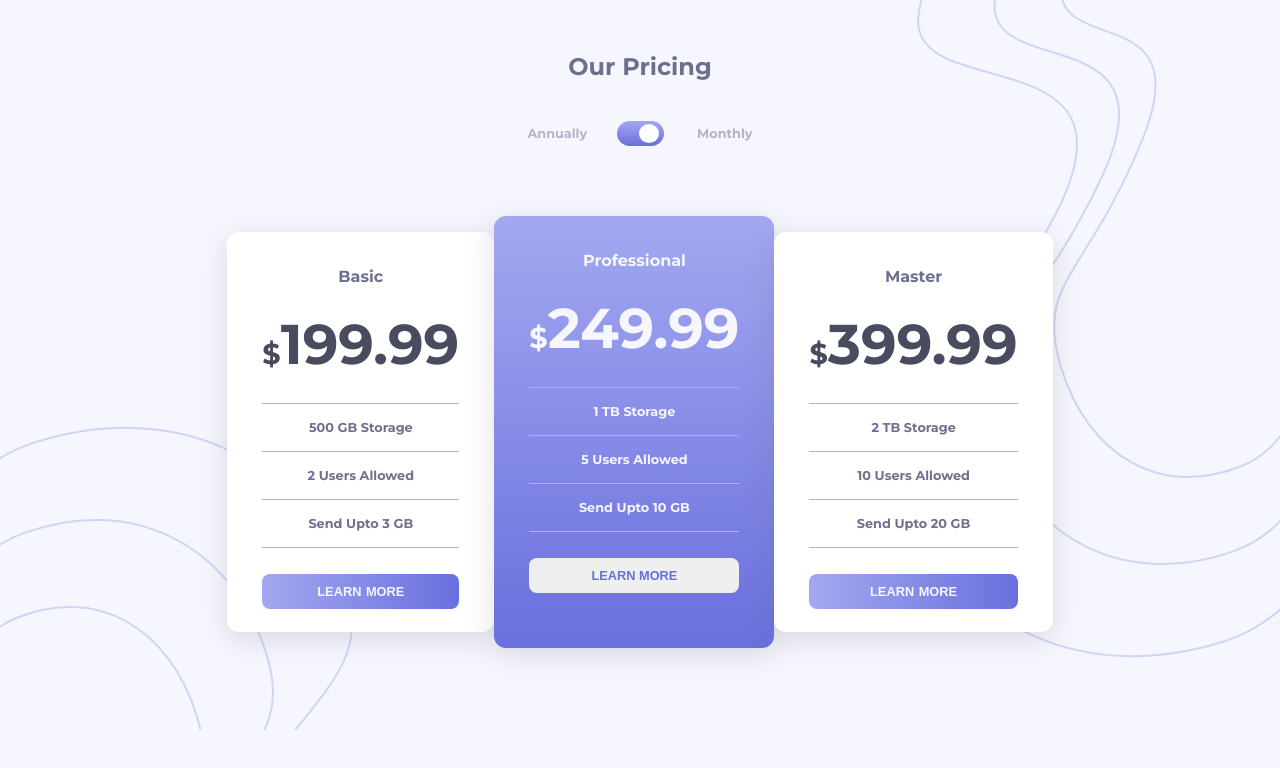
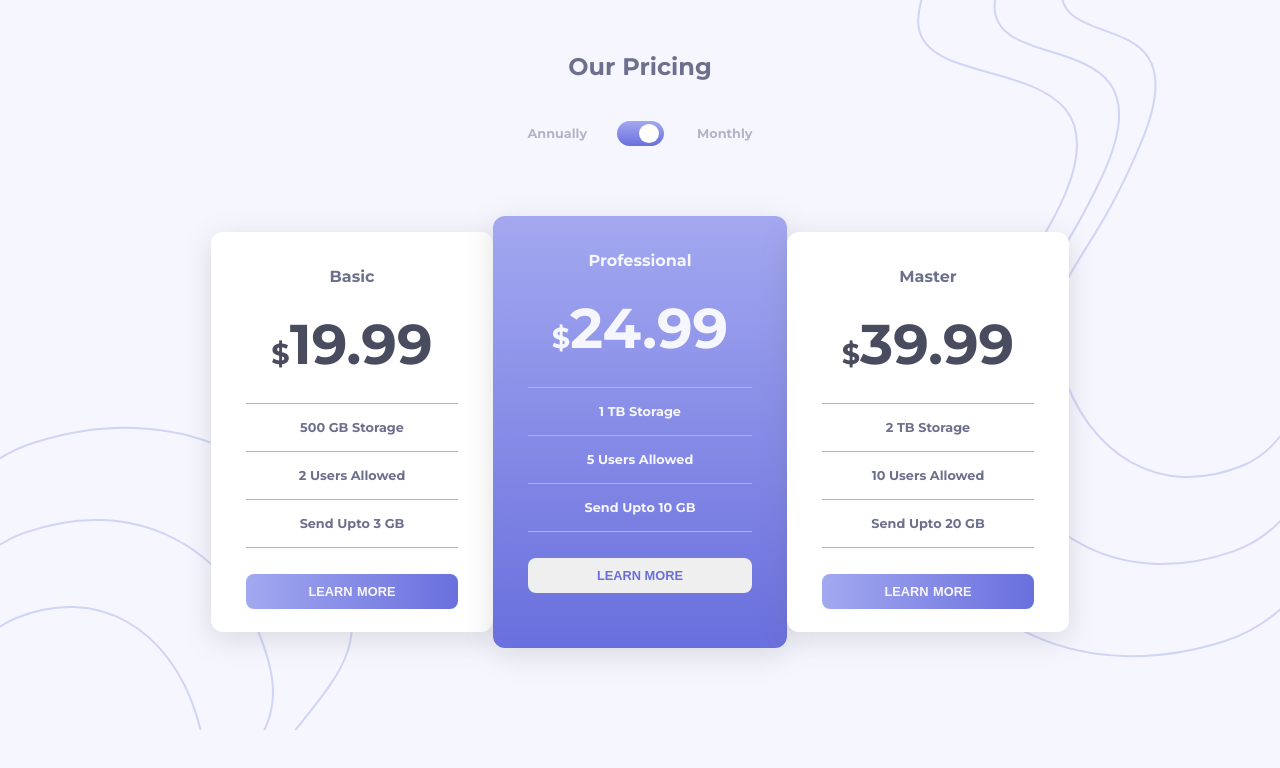
Before and after one commit to ChandanRanot/Pricing-Page-Project, a plain HTML site: page index.html in a window 1280 px wide. Both pictures are taken after a click on the checkbox 640 px from the left and 133 px from the top of the page. Drawn offline with Linux system fonts and the light colour scheme.

Commit message:
add main.js and modify html and css files

```diff
--- a/index.html
+++ b/index.html
@@ -19,6 +19,7 @@
 
     <title>Pricing component</title>
 
+    <script src="./main.js" defer></script>
 
   </head>
   <body>
@@ -31,13 +32,13 @@
             <div class="toggle">
               <p class="option annual">Annually</p>
               <div class="switch">
-                <input type="checkbox">
+                <input type="checkbox" id="myCheck" onclick="myFunction()">
               </div>
               <p class="option month">Monthly</p>
             </div>
           </section>
           <section class="plans">
-            <div class="plan basic">
+            <div class="plan basic" id="basic-annual">
               <h2 class="plan-heading">Basic</h2>
               <h3 class="plan-price"><span class="dollar">$</span>199.99</h3>
               <ul class="plan-features">
@@ -47,8 +48,19 @@
               </ul>
               <button class="button1">LEARN MORE</button>
             </div>
+            <div class="plan basic" id="basic-month">
+              <h2 class="plan-heading">Basic</h2>
+              <h3 class="plan-price"><span class="dollar">$</span>19.99</h3>
+              <ul class="plan-features">
+                <li class="plan-item">500 GB Storage</li>
+                <li class="plan-item">2 Users Allowed</li>
+                <li class="plan-item">Send Upto 3 GB</li>
+              </ul>
+              <button class="button1">LEARN MORE</button>
+            </div>
 
-            <div class="plan pro">
+
+            <div class="plan pro" id="pro-annual">
               <h2 class="plan-heading">Professional</h2>
               <h3 class="plan-price"><span class="dollar">$</span>249.99</h3>
               <ul class="plan-features">
@@ -58,8 +70,19 @@
               </ul>
               <button class="learn-more">LEARN MORE</button>
             </div>
+            <div class="plan pro" id="pro-month">
+              <h2 class="plan-heading">Professional</h2>
+              <h3 class="plan-price"><span class="dollar">$</span>24.99</h3>
+              <ul class="plan-features">
+                <li class="plan-item">1 TB Storage</li>
+                <li class="plan-item">5 Users Allowed</li>
+                <li class="plan-item">Send Upto 10 GB</li>
+              </ul>
+              <button class="learn-more">LEARN MORE</button>
+            </div>
 
-            <div class="plan master">
+
+            <div class="plan master" id="master-annual">
               <h2 class="plan-heading">Master</h2>
               <h3 class="plan-price"><span class="dollar">$</span>399.99</h3>
               <ul class="plan-features">
@@ -69,6 +92,17 @@
               </ul>
               <button class="button1">LEARN MORE</button>
             </div>
+            <div class="plan master" id="master-month">
+              <h2 class="plan-heading">Master</h2>
+              <h3 class="plan-price"><span class="dollar">$</span>39.99</h3>
+              <ul class="plan-features">
+                <li class="plan-item">2 TB Storage</li>
+                <li class="plan-item">10 Users Allowed</li>
+                <li class="plan-item">Send Upto 20 GB</li>
+              </ul>
+              <button class="button1">LEARN MORE</button>
+            </div>
+
           </section>
         </section>
       </main>
--- /dev/null
+++ b/main.js
@@ -0,0 +1,21 @@
+function myFunction(){
+    var checkBox = document.getElementById("myCheck");
+
+    if(checkBox.checked === true)
+    {
+        document.getElementById("basic-month").style.display = 'block';
+        document.getElementById("pro-month").style.display = 'block';
+        document.getElementById("master-month").style.display = 'block';
+        document.getElementById("basic-annual").style.display = 'none';
+        document.getElementById("pro-annual").style.display = 'none';
+        document.getElementById("master-annual").style.display = 'none';
+    }
+    else{
+        document.getElementById("basic-month").style.display = 'none';
+        document.getElementById("pro-month").style.display = 'none';
+        document.getElementById("master-month").style.display = 'none';
+        document.getElementById("basic-annual").style.display = 'block';
+        document.getElementById("pro-annual").style.display = 'block';
+        document.getElementById("master-annual").style.display = 'block';
+    }
+}
--- a/style.css
+++ b/style.css
@@ -48,6 +48,10 @@ main{
 }
 .month{
     margin-left: 30px;
+}
+
+#basic-month, #pro-month, #master-month{
+    display: none;
 }
 
 .switch{
@@ -112,13 +116,16 @@ input:checked[type="checkbox"]:before{
 
 .basic {
     background-color: #ffffff;
+    width: 22%;
 
 }
 .pro{
     background: linear-gradient(var(--linear-gradient-1),var(--linear-gradient-2));
+    width: 23%;
 }
 .master{
     background-color: #ffffff;
+    width: 22%;
 }
 
 .button1{
```
